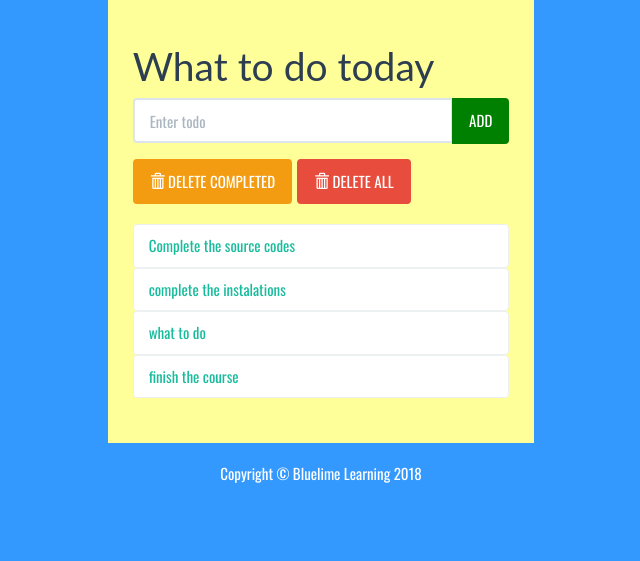
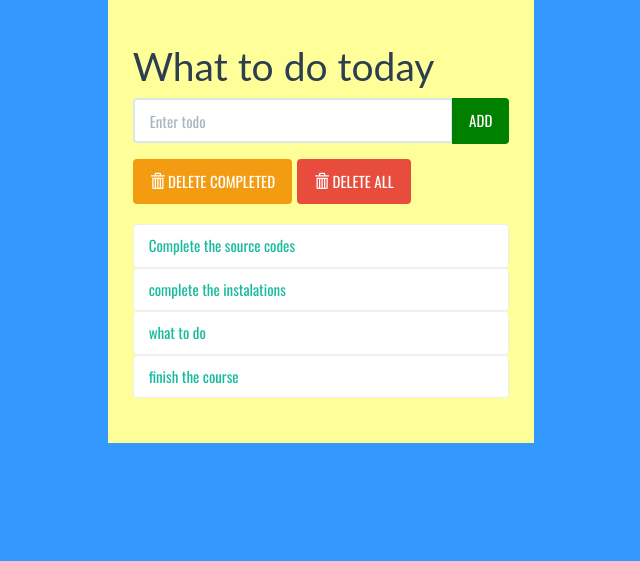
Before and after one commit to Amarnathk153/Todo-app, a Django app: page / in a window 1280 px wide. Shown: the part 129-690 px from the top of the page, without its empty margins (319-959 px from the left). Run offline with Django 3.2, Linux system fonts and the light colour scheme; data comes from the database, SQL or seed files in the repository; some libraries are stand-ins or nearby versions.

Commit message:
Bug fixes

```diff
--- a/todolist/templates/todolist/index.html
+++ b/todolist/templates/todolist/index.html
@@ -65,11 +65,7 @@
 				</div>
 			</div>
 			<footer>
-				<div class="row pad">
-					<div class="col-lg-12 text-center">
-						Copyright &copy; Bluelime Learning 2018
-					</div>
-				</div>
+
 			</footer>
 		</div>
 
```
